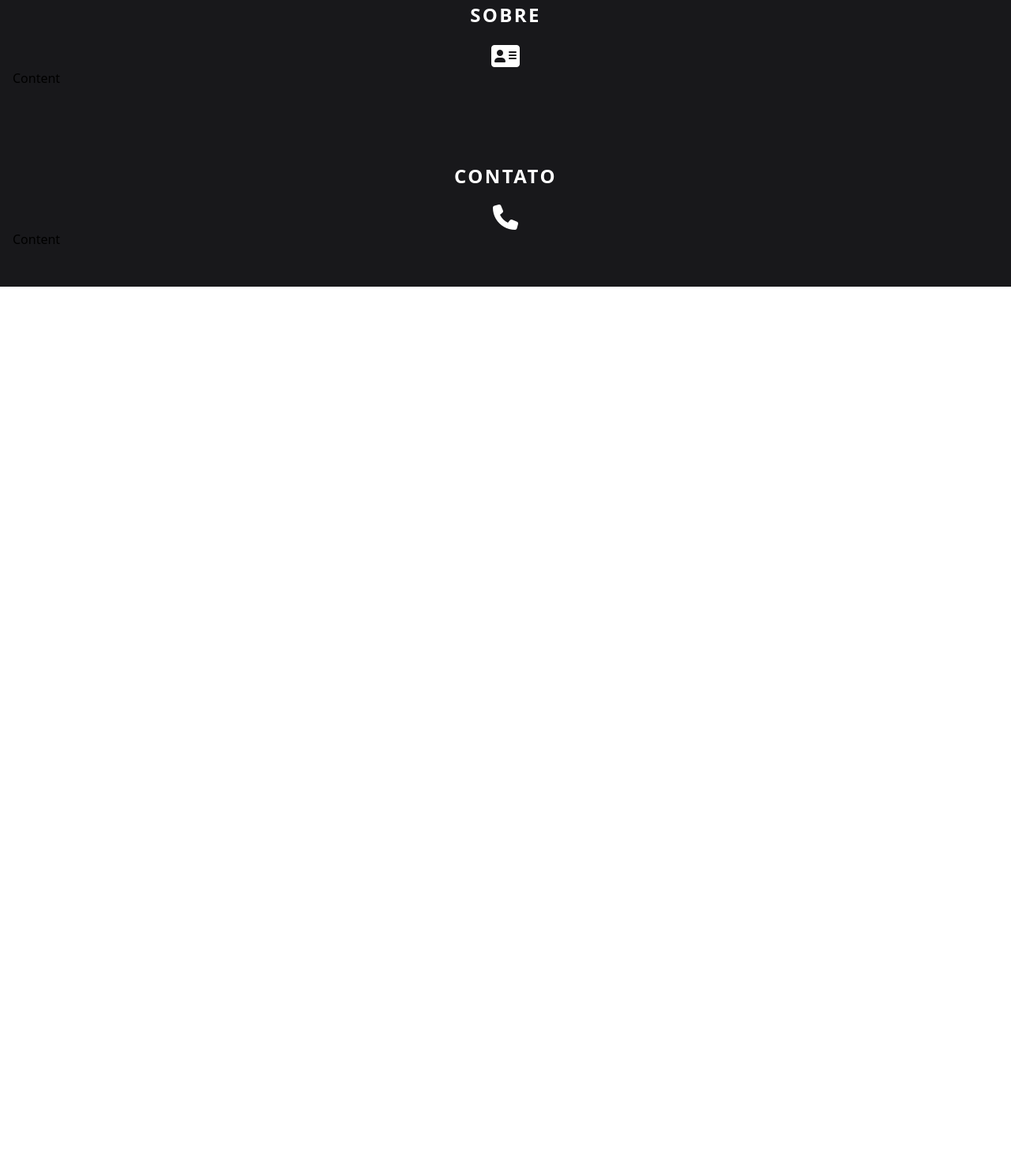
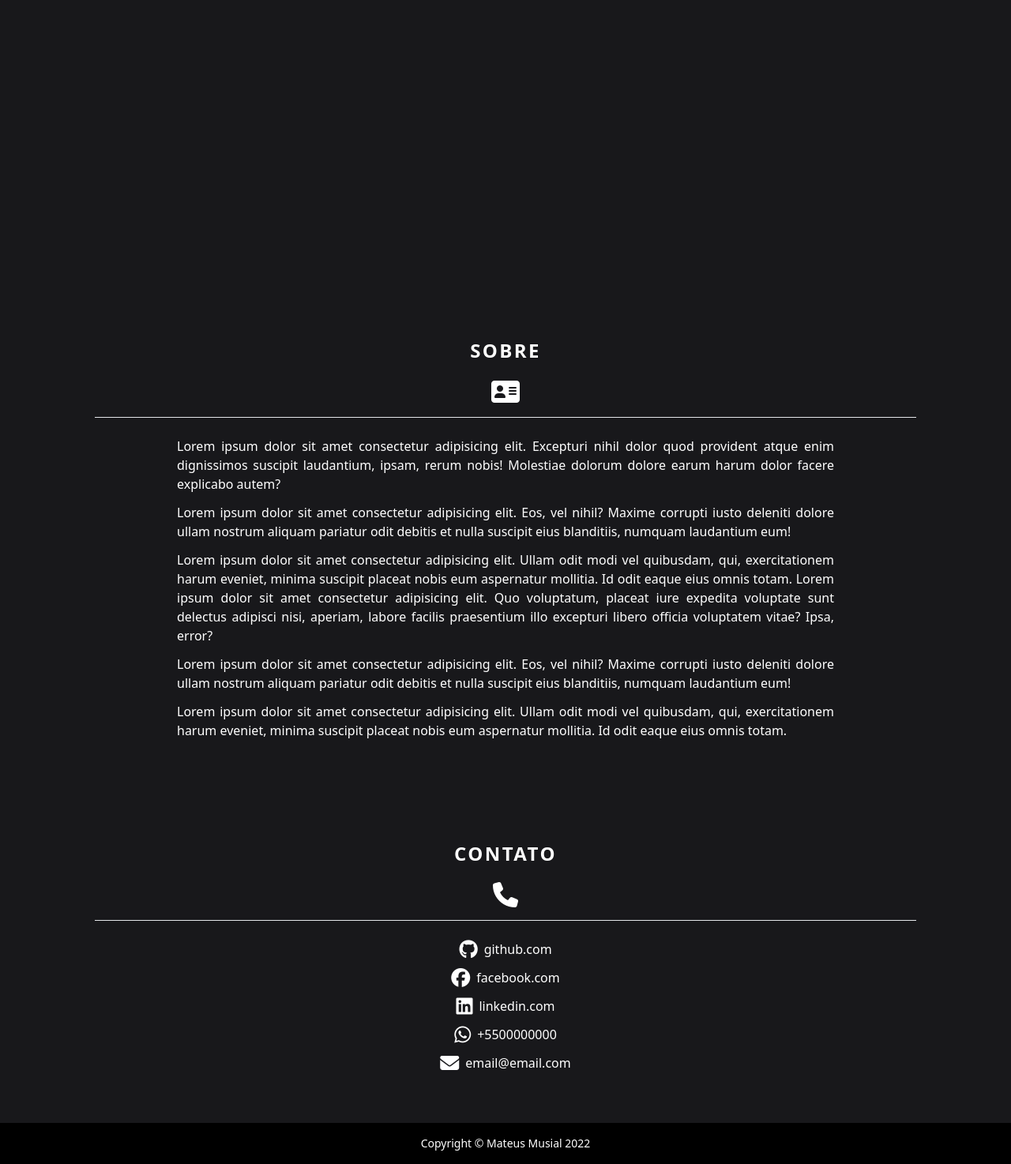
Before and after one commit to mateusmusial/mateusmusial.github.io, a website: page index.html in a window 1280 px wide. Shown: the part 1061-2535 px from the top of the page at 79% size. Before the commit the page ends 1424 px from the top, so only its background shows below. Drawn offline with Linux system fonts and the light colour scheme.

Commit message:
About; Contact

```diff
--- a/index.html
+++ b/index.html
@@ -14,13 +14,17 @@
   <body>
     <header>
       <div
+        id="mainNav"
         class="flex bg-gradient-to-b from-sky-500 fixed w-full px-20 py-4 mx-auto"
       >
         <div class="container flex items-center mx-auto">
           <div>
-            <h2 class="uppercase font-bold text-lg tracking-widest text-white">
+            <a
+              href="#home"
+              class="uppercase font-bold text-lg tracking-widest text-white"
+            >
               Mateus Musial
-            </h2>
+            </a>
           </div>
           <div class="flex justify-end flex-1 md:hidden text-white text-3xl">
             <i class="fas fa-bars"></i>
@@ -29,13 +33,13 @@
             <nav class="flex-1">
               <ul class="flex justify-end flex-1">
                 <li class="px-4">
-                  <a href="#" class="text-sm uppercase">Portfólio</a>
+                  <a href="#portfolio" class="text-sm uppercase">Portfólio</a>
                 </li>
                 <li class="px-4">
-                  <a href="#" class="text-sm uppercase">Sobre</a>
+                  <a href="#about" class="text-sm uppercase">Sobre</a>
                 </li>
                 <li class="px-4">
-                  <a href="#" class="text-sm uppercase">Contato</a>
+                  <a href="#contact" class="text-sm uppercase">Contato</a>
                 </li>
               </ul>
             </nav>
@@ -43,7 +47,7 @@
         </div>
       </div>
     </header>
-    <main class="">
+    <main class="" id="home">
       <div
         class="bg-wall-theme bg-banner flex flex-col justify-center py-40 px-4"
       >
@@ -58,7 +62,10 @@
           Front-End Developer
         </p>
       </div>
-      <div class="bg-zinc-900 flex flex-col justify-center py-12 px-4">
+      <div
+        id="portfolio"
+        class="bg-zinc-900 flex flex-col justify-center py-16 px-4"
+      >
         <h2
           class="uppercase text-2xl mx-auto text-white font-semibold tracking-widest"
         >
@@ -67,9 +74,13 @@
         <i
           class="fa-solid fa-layer-group fa-2x text-white font-bold mx-auto pt-5"
         ></i>
-        <div>Content</div>
+        <div class="border-b pt-4 w-5/6 mx-auto container"></div>
+        <div class="h-96">Content</div>
       </div>
-      <div class="bg-zinc-900 flex flex-col justify-center py-12 px-4">
+      <div
+        id="about"
+        class="bg-zinc-900 flex flex-col justify-center py-16 px-4"
+      >
         <h2
           class="uppercase text-2xl mx-auto text-white font-semibold tracking-widest"
         >
@@ -78,9 +89,49 @@
         <i
           class="fa-solid fa-address-card fa-2x text-white font-bold mx-auto pt-5"
         ></i>
-        <div>Content</div>
+        <div class="border-b pt-4 w-5/6 mx-auto container"></div>
+        <div class="container mx-auto text-white pt-6">
+          <div class="w-2/3 mx-auto text-justify">
+            <p class="">
+              Lorem ipsum dolor sit amet consectetur adipisicing elit. Excepturi
+              nihil dolor quod provident atque enim dignissimos suscipit
+              laudantium, ipsam, rerum nobis! Molestiae dolorum dolore earum
+              harum dolor facere explicabo autem?
+            </p>
+            <p class="pt-3">
+              Lorem ipsum dolor sit amet consectetur adipisicing elit. Eos, vel
+              nihil? Maxime corrupti iusto deleniti dolore ullam nostrum aliquam
+              pariatur odit debitis et nulla suscipit eius blanditiis, numquam
+              laudantium eum!
+            </p>
+            <p class="pt-3">
+              Lorem ipsum dolor sit amet consectetur adipisicing elit. Ullam
+              odit modi vel quibusdam, qui, exercitationem harum eveniet, minima
+              suscipit placeat nobis eum aspernatur mollitia. Id odit eaque eius
+              omnis totam. Lorem ipsum dolor sit amet consectetur adipisicing
+              elit. Quo voluptatum, placeat iure expedita voluptate sunt
+              delectus adipisci nisi, aperiam, labore facilis praesentium illo
+              excepturi libero officia voluptatem vitae? Ipsa, error?
+            </p>
+            <p class="pt-3">
+              Lorem ipsum dolor sit amet consectetur adipisicing elit. Eos, vel
+              nihil? Maxime corrupti iusto deleniti dolore ullam nostrum aliquam
+              pariatur odit debitis et nulla suscipit eius blanditiis, numquam
+              laudantium eum!
+            </p>
+            <p class="pt-3">
+              Lorem ipsum dolor sit amet consectetur adipisicing elit. Ullam
+              odit modi vel quibusdam, qui, exercitationem harum eveniet, minima
+              suscipit placeat nobis eum aspernatur mollitia. Id odit eaque eius
+              omnis totam.
+            </p>
+          </div>
+        </div>
       </div>
-      <div class="bg-zinc-900 flex flex-col justify-center py-12 px-4">
+      <div
+        id="contact"
+        class="bg-zinc-900 flex flex-col justify-center py-16 px-4"
+      >
         <h2
           class="uppercase text-2xl mx-auto text-white font-semibold tracking-widest"
         >
@@ -89,8 +140,43 @@
         <i
           class="fa-solid fa-phone fa-2x text-white font-bold mx-auto pt-5"
         ></i>
-        <div>Content</div>
+        <div class="border-b pt-4 w-5/6 mx-auto container"></div>
+        <div class="container mx-auto text-white pt-6">
+          <div class="w-2/3 mx-auto text-center">
+            <p class="">
+              <a href="#" class="">
+                <i class="fa-brands fa-github fa-xl pr-2"></i>github.com
+              </a>
+            </p>
+            <p class="pt-3">
+              <a href="#">
+                <i class="fa-brands fa-facebook fa-xl pr-2"></i>facebook.com
+              </a>
+            </p>
+            <p class="pt-3">
+              <a href="#">
+                <i class="fa-brands fa-linkedin fa-xl pr-2"></i>linkedin.com
+              </a>
+            </p>
+            <p class="pt-3">
+              <a href="#">
+                <i class="fa-brands fa-whatsapp fa-xl pr-2"></i>+5500000000
+              </a>
+            </p>
+            <p class="pt-3">
+              <a href="">
+                <i class="fa-solid fa-envelope fa-xl pr-2"></i>email@email.com
+              </a>
+            </p>
+          </div>
+        </div>
       </div>
     </main>
+    <footer>
+      <div class="bg-black flex justify-center p-4">
+        <p class="text-white text-sm">Copyright &copy; Mateus Musial 2022</p>
+      </div>
+    </footer>
+    <script src="js/scripts.js"></script>
   </body>
 </html>
```
Also changed, not shown: css/output.css, js/scripts.js (added), 1 other file.
